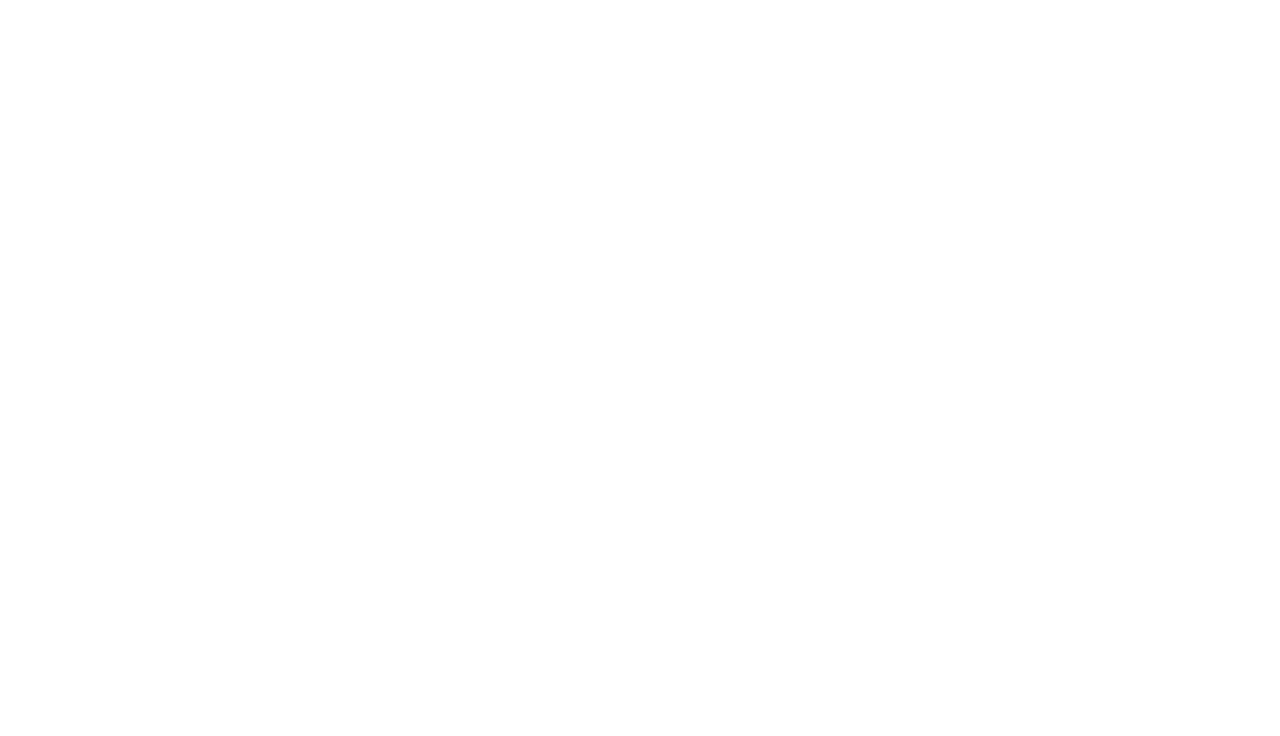
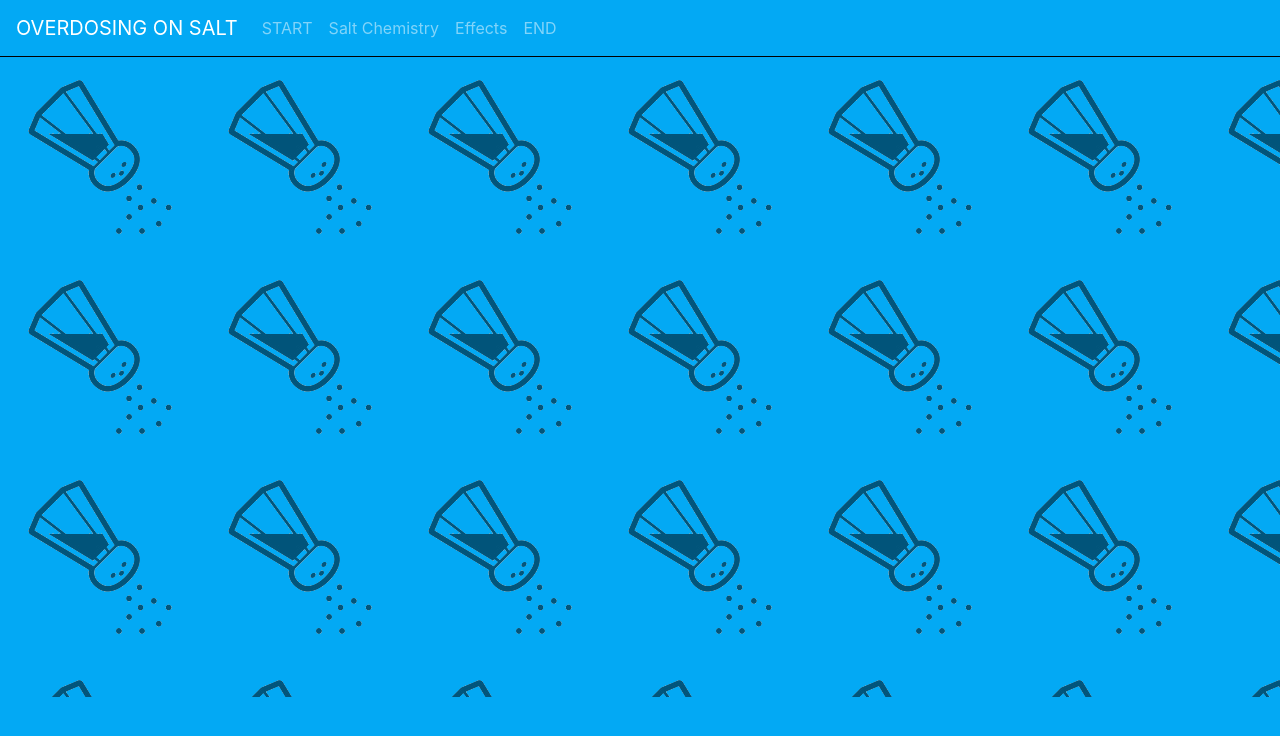
Before and after one commit to Keyon-Jerome/OverdosingOnSaltWebsite, a plain HTML site: page index.html in a window 1280 px wide. Drawn offline with Linux system fonts and the light colour scheme.

Commit message:
Base website. Added background image.

```diff
--- a/CSS/styles.css
+++ b/CSS/styles.css
@@ -3,7 +3,7 @@ img.head-border {
   width: 60%;
 }
 
-/* Had to add this extra code in as I can't precompile Sass for Bootstrap.
+/* Not precompiling Sass for Bootstrap,so extra CSS code is below.
    Using it to resize text at Bootstrap breakpoints.
    Extra small devices (portrait phones, less than 576px) */
 
@@ -14,8 +14,21 @@ body {
   margin: 0px;
   padding: 0px;
   overflow-x: hidden;
+  background: #03a9f4;
 }
-
+header{
+  border-bottom: 1px solid black;
+}
+main {
+  height:80vh;
+  /*background: linear-gradient(to right, #03a9f4,#ad6ed1) url("../images/salt-shaker-transparent.png") repeat;
+  */
+  background: url("../images/salt-shaker-transparent.png");
+  opacity:0.5;
+}
+.inner-main {
+  opacity: 1;
+}
 html {
   font-size: 0.8rem;
   font-family: -apple-system, BlinkMacSystemFont, "Segoe UI", "Open Sans", Roboto, Arial;
--- a/index.html
+++ b/index.html
@@ -18,6 +18,46 @@
 
 
     </head>
+    <body>
+            <header>
+                    <!-- Hamburger menu + desktop navbar-->
+                    <div class="container-fluid px-0 mx-0">
+                        <nav class="navbar fixed-top navbar-dark bg-transparent navbar-expand-sm pr-0 stopOverflow" style="width:100%;">
+
+
+                            <button class="navbar-toggler" type="button" data-toggle="collapse" data-target="#myTogglerNav"
+                                aria-controls="myTogglerNav" aria-expanded="false" aria-label="Toggle navigation">
+                                <span class="navbar-toggler-icon"></span>
+
+                            </button> <!-- navbar-toggler -->
+
+                            <span class="navbar-brand text-white animated bounceInLeft">OVERDOSING ON SALT </span>
+
+                            <div class="collapse navbar-collapse" id="myTogglerNav">
+                                <div class="navbar-nav navbar-fixed-top">
+                                    <a class="nav-item nav-link " href="#">START</a>
+                                    <a class="nav-item nav-link" href="#">Salt Chemistry</a>
+                                    <a class="nav-item nav-link" href="#">Effects</a>
+                                    <a class="nav-item nav-link" href="#">END</a>
+
+                                </div> <!-- navbar-nav -->
+                            </div> <!-- navbar-collapse -->
+
+                        </nav> <!-- navbar-site -->
+                    </div> <!-- bootstrap container -->
+                </header>
+                <main>
+                    <div class="inner-main">
+
+
+                    </div>
+                </main>
+
+
+
+
+
+    </body>
 
 
 
```
Also changed, not shown: images/Web 1920 – 2.png (added), images/salt-shaker-transparent.png (added), 1 other file.
